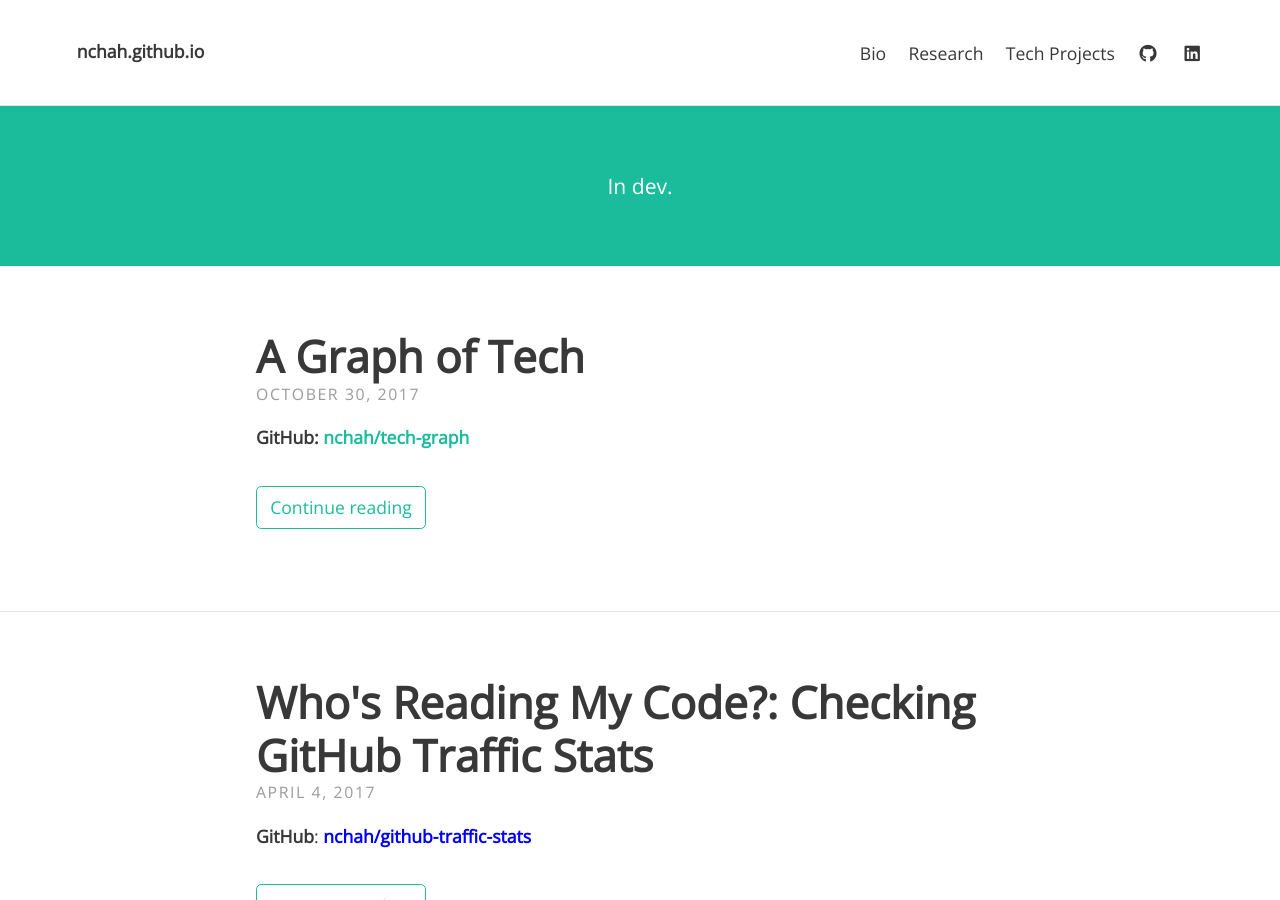
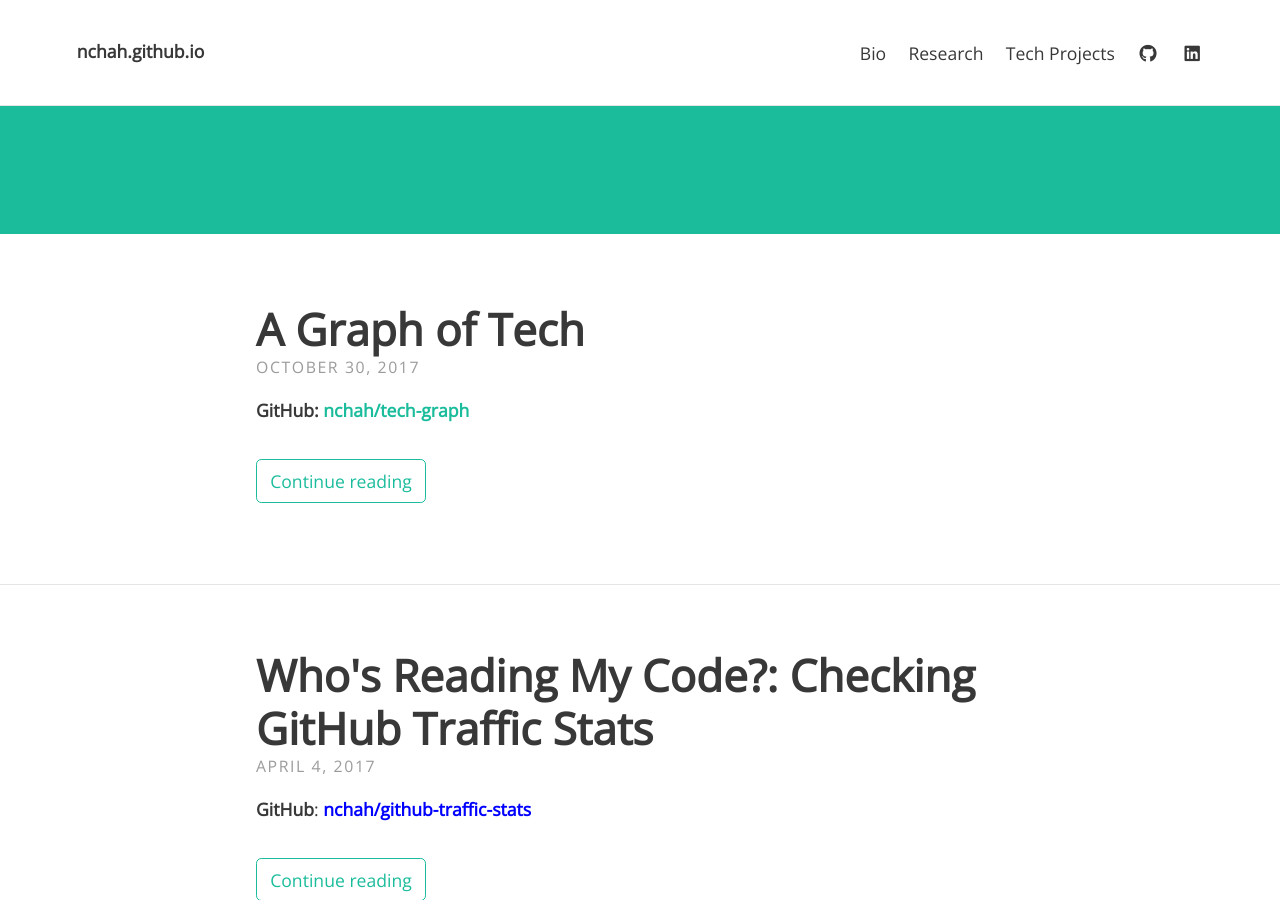
Before and after one commit to nchah/nchah.github.io, a Jekyll site: the page built from index.html, in a window 1280 px wide and 900 px high. Built offline with Jekyll 4.4.1, drawn with Linux system fonts in a browser that asks for light colours; nearby versions of some CDN libraries; the list of posts is cut into pages by our own code.

Commit message:
Homepage image text

```diff
--- a/_config.yml
+++ b/_config.yml
@@ -20,7 +20,7 @@ theme_settings:
   description: "" # used by search engines
 
   # Header and footer text
-  header_text: <p>In dev.</p>
+  header_text: <p></p>
   header_text_feature_image: "" #assets/images/tech-graph.png # assets/img/sample_feature_img_3.png
   footer_text: >
      <p>2020 niel chah – All rights reserved </p>
```
